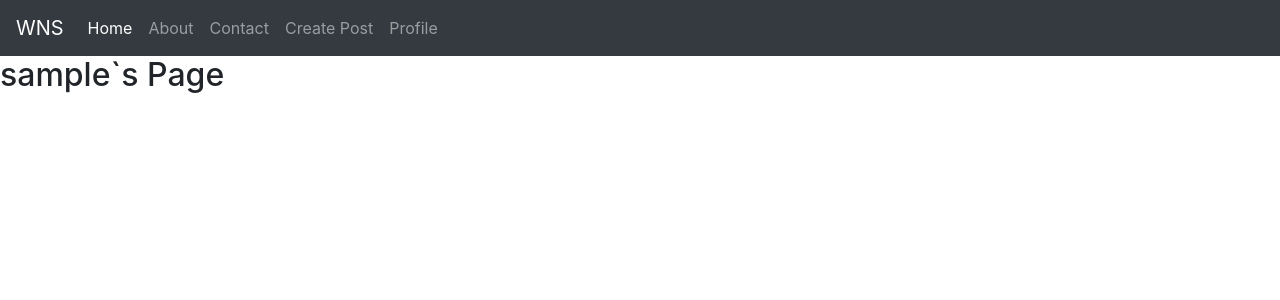
After one commit to tiagocdr/teamwool-capstone, a Django app: page /profile/1 in a window 1280 px wide. The commit adds this page. Shown: the top 300 px of the page. Run offline with Django 3.2, Linux system fonts and the light colour scheme; tables that the repository leaves empty hold one stand-in row (values such as "Sample post"); some libraries are stand-ins or nearby versions.

Commit message:
Connected user urls

```diff
--- a/templates/base.html
+++ b/templates/base.html
@@ -38,7 +38,7 @@
         <a class="nav-link" href="{% url 'create' %}">Create Post</a>
       </li>
        <li class="nav-item">
-        <a class="nav-link" href="#">Profile</a>
+        <a class="nav-link" href="/profile/{{request.user.id}}">Profile</a>
       </li>
 
 
--- a/templates/news.html
+++ b/templates/news.html
@@ -15,12 +15,9 @@
          {{post.img}}
          <br/>
           {{post.body}}
-
           <br/>
           {{post.timestamp}}
            </li>
-
-
        {% endfor %}
        </ul>
     {% else %}
--- a/templates/post.html
+++ b/templates/post.html
@@ -3,7 +3,7 @@
 {% block content %}
 <div class='news_body'>
 
-    <h1>{{post.title}}</h1>
+    <h1><a href="/profile/{{post.user.id}}">{{post.title}}</a></h1>
     <p>by: {{post.user}}</p>
     <p>category: {{post.genre}}</p>
     {{post.body}}
@@ -21,7 +21,7 @@
 <div>
 
     {%for c in comments%}
-    <h3>{{c.user}}</h3>
+    <h3><a href="/profile/{{c.user.id}}">{{c.user}}</a></h3>
     <p>{{c.text}}</p>
     <span>{{c.timestamp}}</span> <span>likes:{{c.votes}}</span>
     {%endfor%}
--- /dev/null
+++ b/templates/user.html
@@ -0,0 +1,9 @@
+{% extends 'base.html' %}
+
+{% block content %}
+<h2>
+    {{user.username}}`s Page
+</h2>
+
+
+{% endblock %}
--- a/userauth/urls.py
+++ b/userauth/urls.py
@@ -4,6 +4,7 @@ from django.contrib.auth import views as auth_views
 
 urlpatterns = [
     path('signup/', views.SignUpView.as_view(), name='signup'),
+    path('profile/<int:user_id>', views.user_profile, name='profile'),
     path('edit_profile/', views.UserEditView.as_view(), name='edit_profile'),
     path('password/', auth_views.PasswordChangeView.as_view(template_name='registration/update-password.html')),
 ]
--- a/userauth/views.py
+++ b/userauth/views.py
@@ -7,7 +7,14 @@ from django.contrib.auth.forms import UserChangeForm
 from woolnews_app.forms import PostForm
 from django.contrib.auth.views import PasswordChangeView
 from django.shortcuts import render, redirect
+from .models import CustomUser
 # SignUp View
+
+
+def user_profile(request, user_id):
+    user = CustomUser.objects.get(id=user_id)
+    return render(request,'user.html', {'user':user})
+
 
 
 class SignUpView(generic.CreateView):
--- a/woolnews_config/urls.py
+++ b/woolnews_config/urls.py
@@ -13,12 +13,14 @@ Including another URLconf
     1. Import the include() function: from django.urls import include, path
     2. Add a URL to urlpatterns:  path('blog/', include('blog.urls'))
 """
+from django.conf.urls import url
 from django.contrib import admin
 from django.urls import path, include
 from woolnews_app.views import HomeView, DiscussionView, AboutView, ContactView
 from woolnews_app import views
 from django.conf import settings
 from django.conf.urls.static import static
+from userauth.urls import urlpatterns as user_urls
 
 
 urlpatterns = [
@@ -35,6 +37,7 @@ urlpatterns = [
     path('accounts/', include('django.contrib.auth.urls')),
 ]
 
+urlpatterns = urlpatterns + user_urls
 if settings.DEBUG:
         urlpatterns += static(settings.MEDIA_URL,
                               document_root=settings.MEDIA_ROOT)
```
